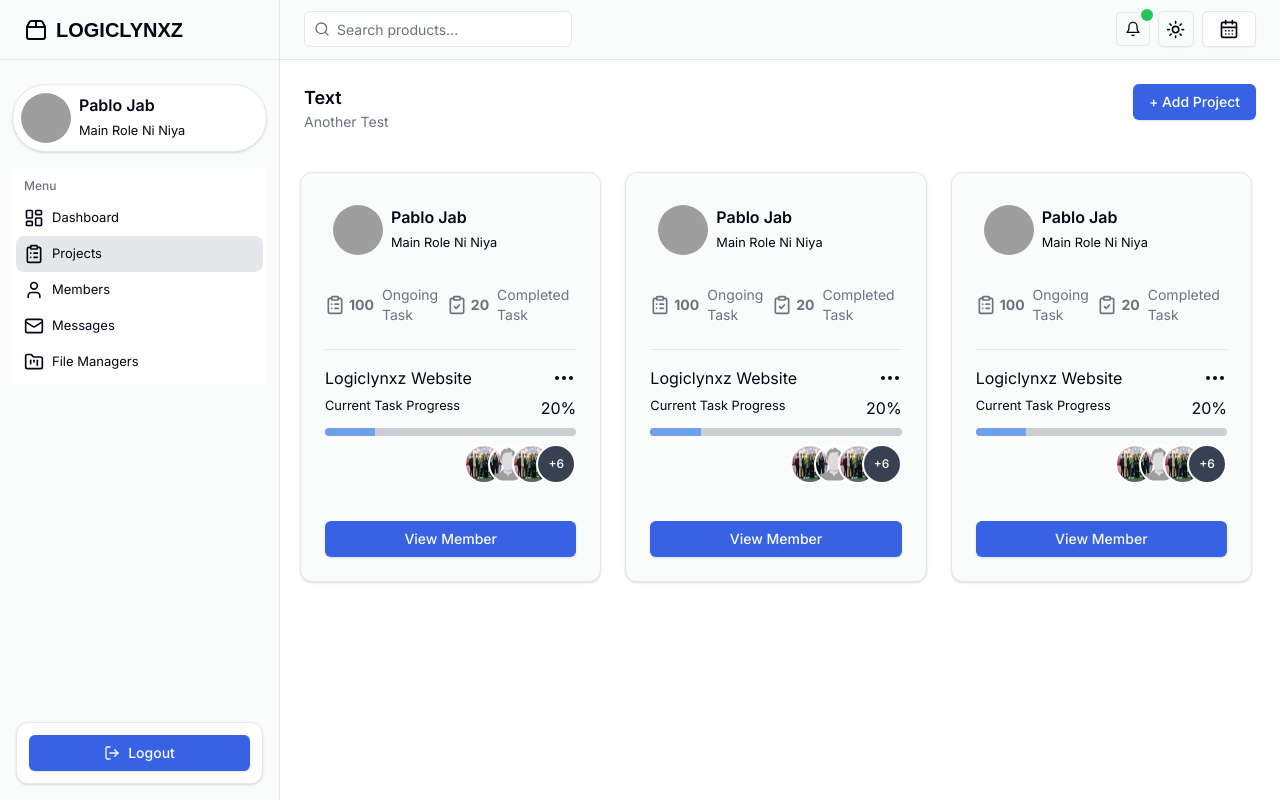
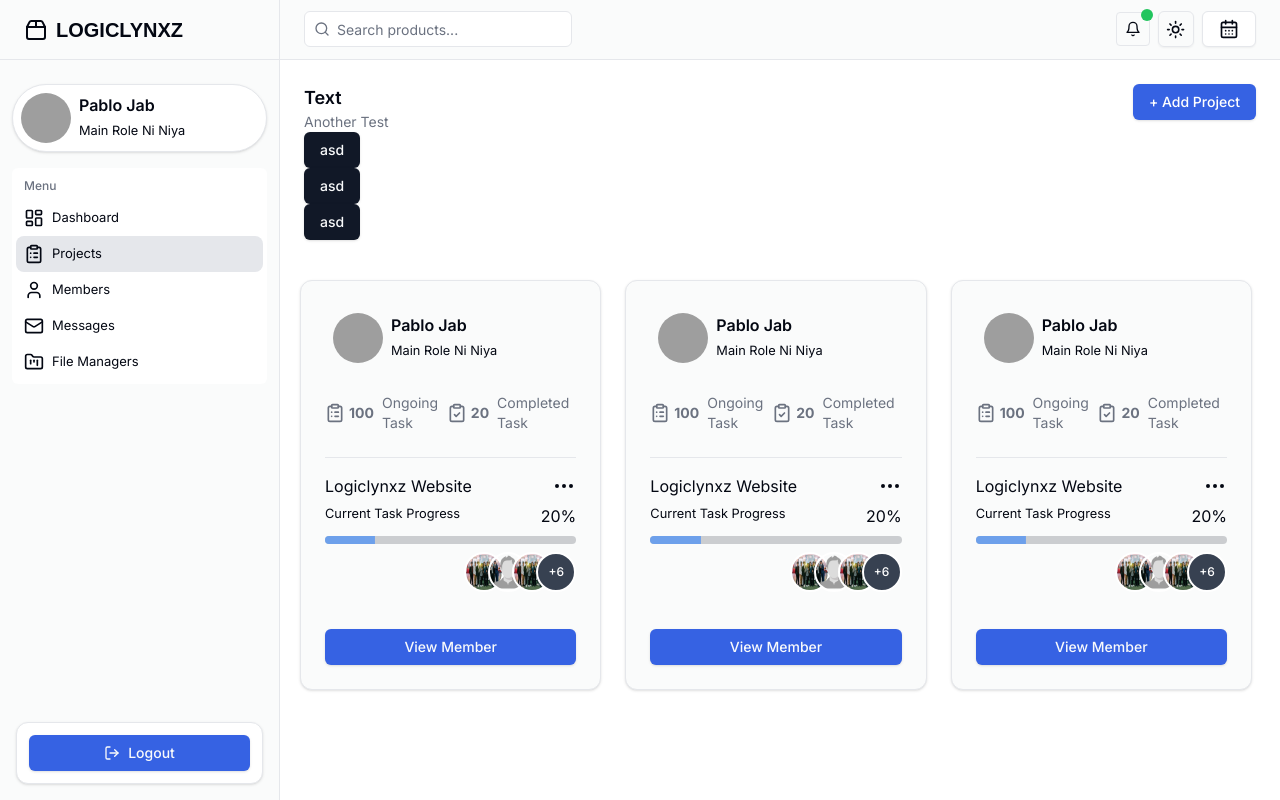
Before and after one commit to Logiclynxz/logiclynxz-dashboard, a Next.js app: page /admin/projects in a window 1280 px wide. Built offline with nearby package versions, Linux system fonts and the light colour scheme; grey boxes are pictures that could not be loaded.

Commit message:
Cards and list for projects page

```diff
--- a/app/admin/(routes)/projects/components/projectlist.tsx
+++ b/app/admin/(routes)/projects/components/projectlist.tsx
@@ -15,6 +15,18 @@ export default function ProjectList() {
             </Button>
         </div>
 
+        <div className="flex grid grid-cols-1">
+            <div className="flex-none w-14 ">
+                <Button>asd</Button>
+            </div>
+            <div className="flex-auto w-14 ">
+                <Button>asd</Button>
+            </div>
+            <div className="flex-auto w-14 ">
+                <Button>asd</Button>
+            </div>
+        </div>
+
         <div className="grid grid-cols-1 md:grid-cols-2 lg:grid-cols-3 gap-4 -ml-2 mt-10">
             <div className="px-1">
                 <ProjectCards/>
```
Also changed, not shown: app/admin/(routes)/projects/components/projectcards.tsx (indentation only).
